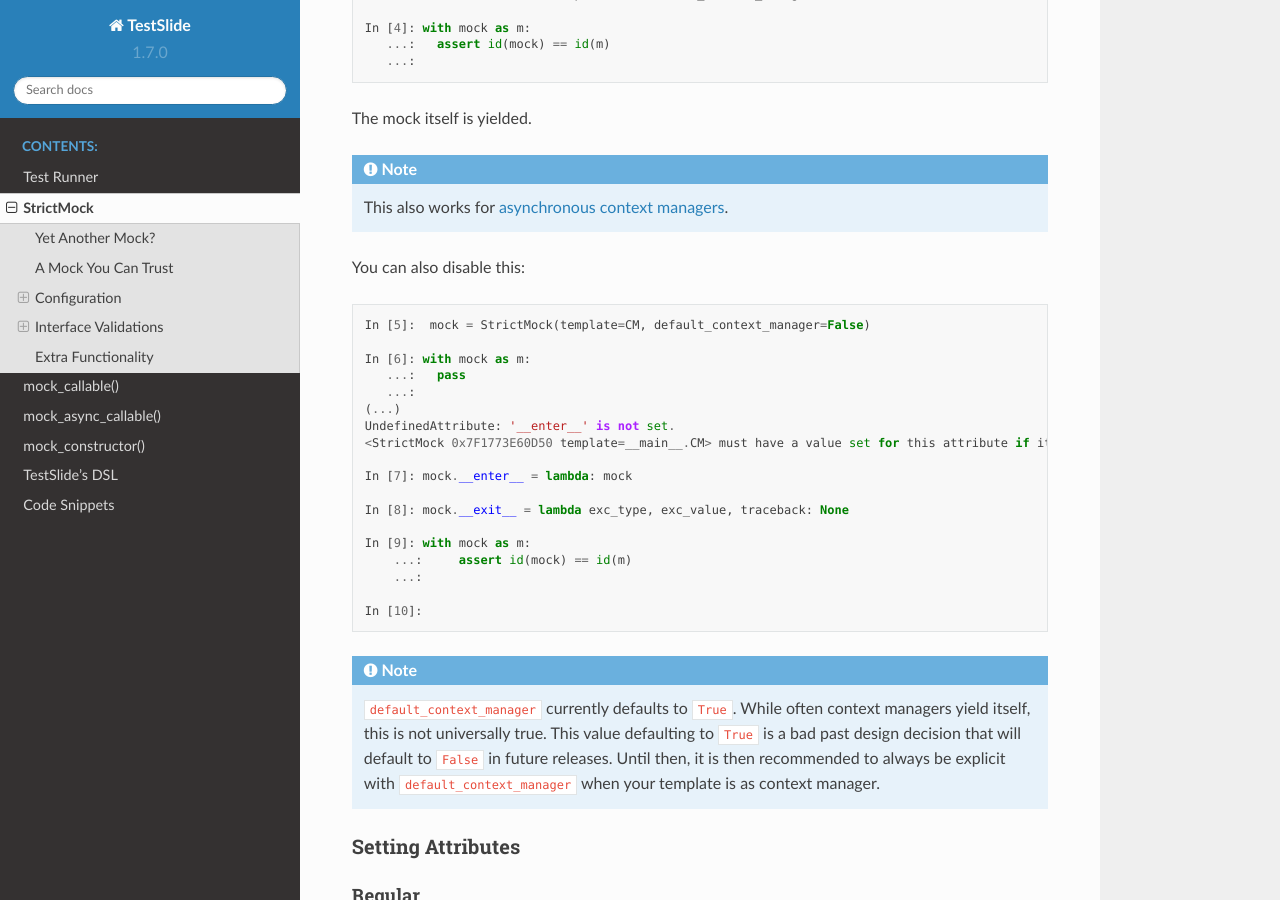
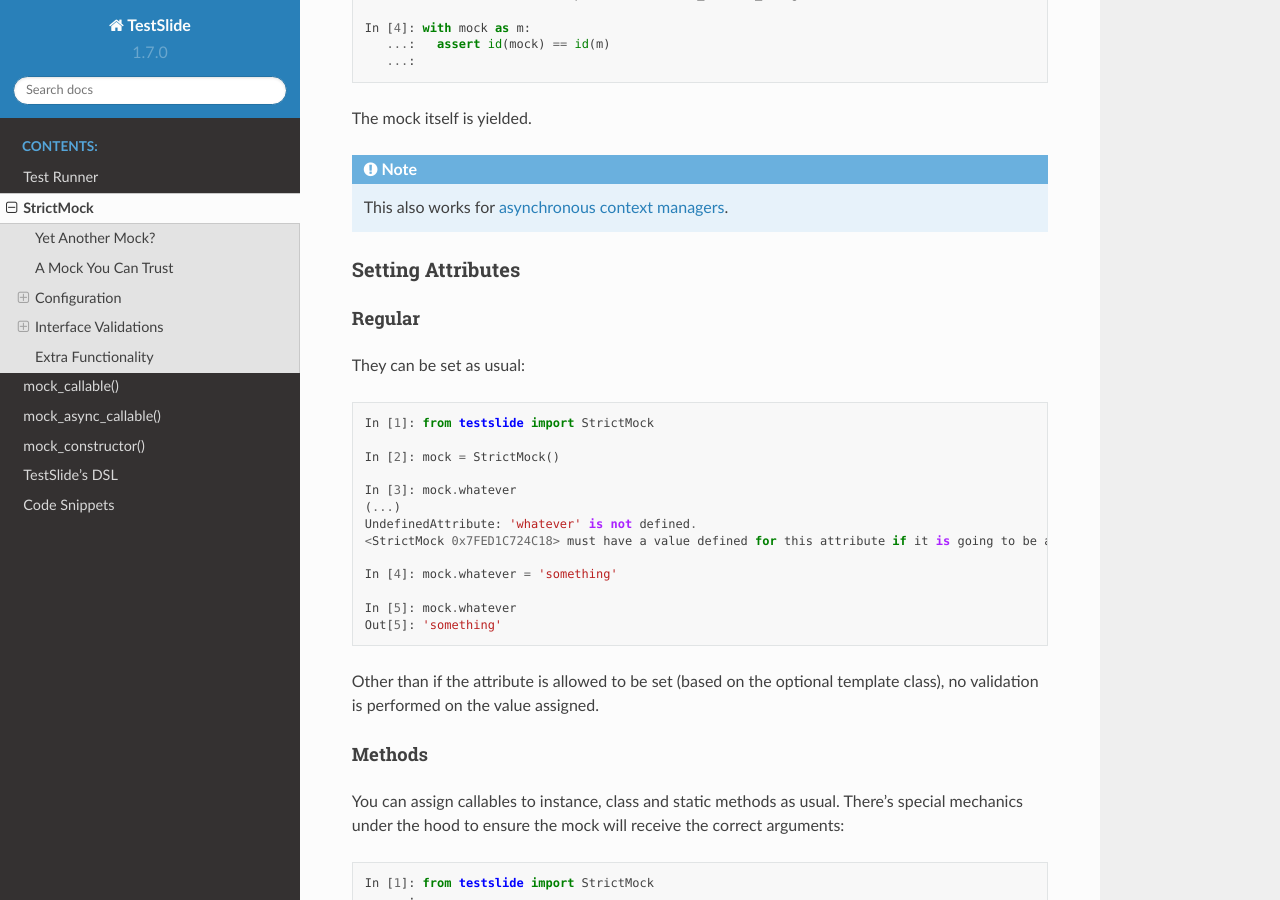
Before and after one commit to facebook/TestSlide, a Sphinx documentation site: the page built from docs/strict_mock/index.rst, in a window 1280 px wide and 900 px high, scrolled down 3866 px. Built offline with Sphinx 7.4.7 and the Read the Docs theme 2.0.0, drawn with Linux system fonts in a browser that asks for light colours.

Commit message:
Update docs

```diff
--- a/docs/strict_mock/index.rst
+++ b/docs/strict_mock/index.rst
@@ -184,33 +184,6 @@
 .. note::
 
   This also works for `asynchronous context managers <https://docs.python.org/3/reference/datamodel.html#asynchronous-context-managers>`_.
-
-You can also disable this:
-
-.. code-block:: ipython
-
-  In [5]:  mock = StrictMock(template=CM, default_context_manager=False)
-
-  In [6]: with mock as m:
-     ...:   pass
-     ...:
-  (...)
-  UndefinedAttribute: '__enter__' is not set.
-  <StrictMock 0x7F1773E60D50 template=__main__.CM> must have a value set for this attribute if it is going to be accessed.
-
-  In [7]: mock.__enter__ = lambda: mock
-
-  In [8]: mock.__exit__ = lambda exc_type, exc_value, traceback: None
-
-  In [9]: with mock as m:
-      ...:     assert id(mock) == id(m)
-      ...:
-
-  In [10]:
-
-.. note::
-
-  ``default_context_manager`` currently defaults to ``True``. While often context managers yield itself, this is not universally true. This value defaulting to ``True`` is a bad past design decision that will default to ``False`` in future releases. Until then, it is then recommended to always be explicit with ``default_context_manager`` when your template is as context manager.
 
 Setting Attributes
 ^^^^^^^^^^^^^^^^^^
```
